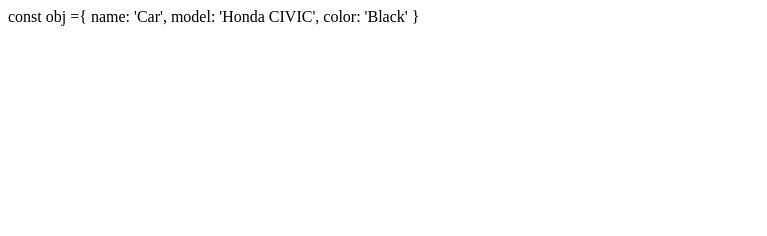
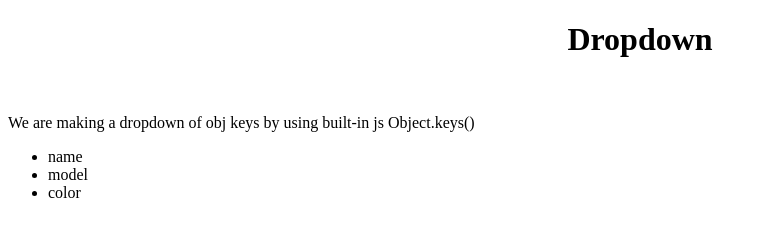
Before and after one commit to awaismadni97/Dropdown-_2nd_repo, a plain HTML site: page index.html in a window 1280 px wide. Shown: the whole page, without its empty margins (0-767 px from the left). Drawn offline with Linux system fonts and the light colour scheme.

Commit message:
We create a ul tag in html , then in js file after doing dom manipulation we added the obj keys as our list items to make a dropdown

```diff
--- a/index.html
+++ b/index.html
@@ -6,11 +6,14 @@
     <title>Document</title>
 </head>
 <body>
-    const obj ={
-        name: 'Car',
-        model: 'Honda CIVIC',
-        color: 'Black'
-    }
+   <h1 style="text-align: center;">Dropdown</h1>
+   <br>
+   <p>We are making a dropdown of obj keys by using built-in js Object.keys()</p>
 
+   <ul id="dropdown">
+
+   </ul>
+
+<script src="script.js"></script>
 </body>
 </html>
--- a/script.js
+++ b/script.js
@@ -0,0 +1,14 @@
+const obj ={
+    name: 'Car',
+    model: 'Honda CIVIC',
+    color: 'Black'
+}
+
+const arr= Object.keys(obj);
+console.log(arr);
+
+arr.forEach((key)=>{
+    const li = document.createElement('li');
+    li.innerHTML=key;
+    document.getElementById('dropdown').append(li);
+});
```
